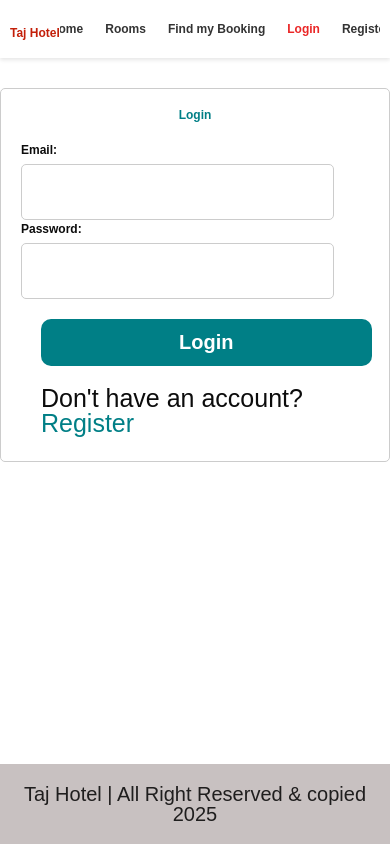
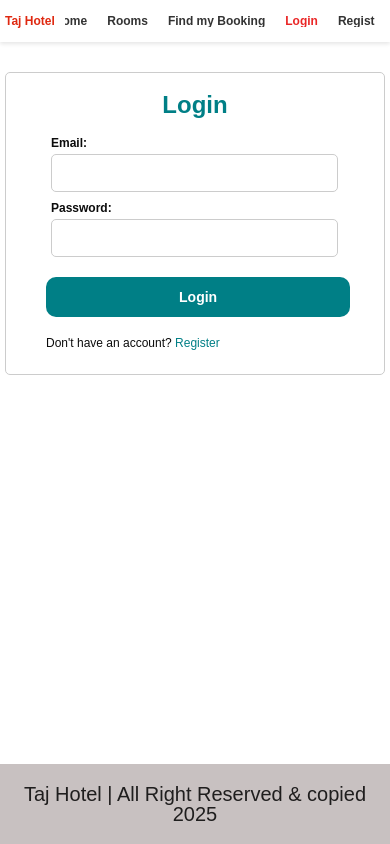
Before and after one commit to ranjankush/HMSFrontend, a React (Create React App) app: page /login in a window 390 px wide. Built offline with nearby package versions, Linux system fonts and the light colour scheme.

Commit message:
Responsive css updated

```diff
--- a/package.json
+++ b/package.json
@@ -3,6 +3,7 @@
   "version": "0.1.0",
   "private": true,
   "dependencies": {
+    "@tailwindcss/cli": "^4.0.8",
     "@testing-library/jest-dom": "^5.17.0",
     "@testing-library/react": "^13.4.0",
     "@testing-library/user-event": "^13.5.0",
@@ -40,6 +41,9 @@
     ]
   },
   "devDependencies": {
-    "@babel/plugin-proposal-private-property-in-object": "^7.21.11"
+    "@babel/plugin-proposal-private-property-in-object": "^7.21.11",
+    "autoprefixer": "^10.4.20",
+    "postcss": "^8.5.3",
+    "tailwindcss": "^4.0.8"
   }
 }
--- a/src/App.js
+++ b/src/App.js
@@ -1,6 +1,5 @@
+// Tailwind CSS Integrated with React Router
 
-
-// src/App.js
 import React from 'react';
 import { BrowserRouter, Routes, Route, Navigate } from 'react-router-dom';
 import Navbar from './component/common/Navbar';
@@ -20,6 +19,7 @@ import EditBookingPage from './component/admin/EditBookingPage';
 import ProfilePage from './component/profile/ProfilePage';
 import EditProfilePage from './component/profile/EditProfilePage';
 import { ProtectedRoute, AdminRoute } from './service/guard';
+import './index.css'; // Ensure Tailwind is imported
 
 function App() {
   return (
--- a/src/component/admin/ManageRoomPage.jsx
+++ b/src/component/admin/ManageRoomPage.jsx
@@ -66,7 +66,7 @@ const ManageRoomPage = () => {
       <h2>All Rooms</h2>
       <div className='all-room-filter-div' style={{ display: 'flex', justifyContent: 'space-between', alignItems: 'center' }}>
         <div className='filter-select-div'>
-          <label>Filter by Room Type:</label>
+          <label>Filter Rooms</label>
           <select value={selectedRoomType} onChange={handleRoomTypeChange}>
             <option value="">All</option>
             {roomTypes.map((type) => (
--- a/src/component/auth/LoginPage.jsx
+++ b/src/component/auth/LoginPage.jsx
@@ -57,7 +57,7 @@ function LoginPage() {
                         required
                     />
                 </div>
-                <button type="submit">Login</button>
+                <button className="button" type="submit">Login</button>
             </form>
 
             <p className="register-link">
--- a/src/component/auth/RegisterPage.jsx
+++ b/src/component/auth/RegisterPage.jsx
@@ -83,7 +83,7 @@ function RegisterPage() {
                     <label>Password:</label>
                     <input type="password" name="password" value={formData.password} onChange={handleInputChange} required />
                 </div>
-                <button type="submit">Register</button>
+                <button className='button' type="submit">Register</button>
             </form>
             <p className="register-link">
                 Already have an account? <a href="/login">Login</a>
--- a/src/component/booking_rooms/AllRoomsPage.jsx
+++ b/src/component/booking_rooms/AllRoomsPage.jsx
@@ -73,7 +73,7 @@ const AllRoomsPage = () => {
     <div className='all-rooms'>
       <h2>All Rooms</h2>
       <div className='all-room-filter-div'>
-        <label>Filter by Room Type:</label>
+        <label>Filter Rooms</label>
         <select value={selectedRoomType} onChange={handleRoomTypeChange}>
           <option value="">All</option>
           {roomTypes.map((type) => (
--- a/src/index.css
+++ b/src/index.css
@@ -1,8 +1,11 @@
+
+/* original css */
+
 *{
   margin: 0;
   font-family: Arial, sans-serif;
   color: #0c0c0c;
-
+  /* background-color: #000000; */
   justify-content: center;
   align-items: center;
 
@@ -40,7 +43,7 @@
   justify-content: space-between; /* Space between brand and links */
   align-items: center; /* Vertically align items */
   padding: 25px 100px 25px 100px;
-    background-color: rgb(242, 177, 177);
+  background-color: rgb(255, 250, 250);
   box-shadow: 0 2px 4px rgba(0, 0, 0, 0.1);
   font-family: Arial, sans-serif;
   font-size: 25px;
@@ -145,18 +148,22 @@
   display: block;
   font-weight: bold;
   margin-bottom: 5px;
+  margin-left: 25px;
+  margin-right: auto;
 }
 
 .form-group input {
-    width: 90%;
+  width: 85%;
   padding: 10px;
   border: 1px solid #ccc;
   border-radius: 5px;
   font-size: 30px;
+  margin-left: 25px;
+  margin-right: auto;
 }
 
 button[type="submit"] {
-    width: 95%;
+  width: 90%;
   padding: 12px;
   background-color: #007F86;
   color: #fff;
@@ -243,15 +250,12 @@
   position: relative;
   width: 100%;
   height: auto;
-    aspect-ratio:16/9;
-  }
-
-
-  .header-banner {
-    position: relative;
-    height:auto;
-    width: 100%;
-  }
+  aspect-ratio:18/9;
+  margin-right: auto;
+  margin-left: 30px;
+  border-radius: 5px;
+}
+
 
 .header-banner h1 {
   font-size:45px;
@@ -287,6 +291,7 @@
   margin-left: auto;
   margin-right: 10px;
 
+
 }
 
 
@@ -454,11 +459,12 @@
   margin: 20px;
   border: 1px solid #ddd;
   border-radius: 5px;
-    padding-left: 15px;
+  /* padding-left: 2px; */
   padding-right: 15px;
   display: flex;
   height: 20vh;
   margin-top: 30px;
+  border-radius: 10px;
 }
 
 .service-card img {
@@ -514,7 +520,7 @@
 
 .filter-select-div {
   width: 100%;
-    margin: 0px 0px 0px 4rem;
+  margin: 0px 0px 0px 10rem;
 }
 
 .add-room-button {
@@ -526,8 +532,17 @@
 .all-room-filter-div label {
   font-weight: 800;
   font-size: 30px;
-
-  }
+  margin-left: 8%;
+  margin-right: auto;
+
+}
+.all-room-filter-div .filter-select-div label{
+  font-weight: 800;
+  font-size: 30px;
+  margin-left: auto;
+  margin-right: auto;
+}
+
 
 .all-room-filter-div select {
   width: auto;
@@ -888,7 +903,10 @@
   margin-bottom: 5px;
   font-weight: bold;
 }
-
+.edit-room-container .form-group input{
+  margin-left:auto;
+  margin-right:20px;
+}
 .edit-room-form .form-group input,
 .edit-room-form .form-group textarea {
   width: calc(100% - 22px);
@@ -1064,8 +1082,8 @@
   width: 30vw;
   height:30vh;
   align-items: center;
-    margin-left: 10px;
-    margin-right: 10px;
+  margin-left:20%;
+  margin-right: auto;
 }
 
 .img-admin{
@@ -1364,7 +1382,7 @@
   /* General Styles */
   body {
     font-size: 12px; /* Base font size for mobile */
-      line-height: 1.5; /* Adequate line height for readability */
+    line-height: 1; /* Adequate line height for readability */
     overflow-x: hidden; /* Prevent horizontal overflow */
   }
 
@@ -1374,9 +1392,17 @@
     padding: 0;
   }
   .navbar-brand a {
-      color: #c31f09;
+    display: flex;
+    float: left;
+    color: #df2810;
     font-size: 12px;
     text-decoration: none;
+
+}
+.register-link {
+  margin-top: 20px;
+  font-size:12px;
+  margin-left: 20px;
 }
 
   img {
@@ -1388,10 +1414,22 @@
 
   /* Headings */
   h1, h2, h3, h4, h5, h6 {
-      font-size: 1em; /* Relative font size for headings */
+    font-size:1; /* Relative font size for headings */
     line-height: 1; /* Tighter line height for headings */
     margin-bottom: 10px; /* Space below headings */
     text-align: center; /* Center align headings */
+  }
+  .header-banner h3{
+    font-size: 14px;
+  }
+  .home-services h3 {
+    font-size: 14px;
+  }
+  .service-title {
+    font-size: 14px;
+  }
+  .service-description {
+    font-size: 12px;
   }
 
   /* Paragraphs and Text Elements */
@@ -1402,30 +1440,32 @@
 
   /* Navbar */
   .navbar {
-      padding: 10px; /* Reduced padding for smaller screens */
-      flex-direction: row; /* Keep navbar items in the same line */
+    /* margin-left: 3px; */
+    padding:5px; /* Reduced padding for smaller screens */
+    /* flex-direction: row; Keep navbar items in the same line */
     align-items: center; /* Vertically center items */
-      overflow-x: auto; /* Allow horizontal scrolling if items overflow */
+    /* overflow-x: auto; Allow horizontal scrolling if items overflow */
     white-space: nowrap; /* Prevent text wrapping */
   }
 
   .navbar-ul {
     display: flex;
+    float: right;
     flex-direction: row; /* Keep navbar items in the same line */
-      gap: 2px; /* Space between navbar items */
-      margin: 0;
+    /* margin-top: 20px; */
+    /* gap:px; */
     padding: 0;
     list-style: none; /* Remove bullet points */
   }
 
   .navbar-ul li {
-      margin-left: 0; /* Remove left margin */
+    margin-left: 0px; /* Remove left margin */
     font-size: 12px;
   }
 
   .navbar-ul li a {
     font-size: 12px; /* Slightly smaller font size for mobile */
-      padding: 5px 10px; /* Adequate padding for touch targets */
+    padding: px 10px; /* Adequate padding for touch targets */
     text-decoration: none; /* Remove underline */
     color: #333; /* Default text color */
   }
@@ -1433,16 +1473,157 @@
   /* Header Banner */
   .header-banner {
     position: relative;
-      width: 100%; /* Full width */
+    width: 99%; /* Full width */
     height: auto; /* Adjust height automatically */
     overflow: hidden; /* Prevent overflow */
-    }
-  input{
-    size: 12px;
+    margin-left:1px;
+    margin-right: auto;
+
+  }
+
+.form-group input{
+  font-size: 14px;
+}
+  .button{
+    font-size: 14px;
+    text-align: center;
+    margin-right:px;
+
+  }
+  .search-container {
+    display: flex;
+    flex-direction: column;
+    align-items: center;
+  }
+  .find-booking-page{
+    max-width: 80%;
+    background-color: rgba(250, 235, 215, 0.285);
+    border: 2px solid black;
+    border-radius: 10px;
+  }
+
+  .find-booking-page .search-container input {
+    margin: 10px 0;
+    padding: 10px;
+    width: 100%;
+    box-sizing: border-box;
+  }
+  .find-booking-page .booking-details .img-details{
+    width: 70vw;
+    margin-left: 28px;
+    margin-right: auto;
+    height: 20vh;
+  }
+  .find-booking-page .booking-details .acheive-booking{
+    width: 40vw;
+    margin-left: 50px;
+    margin-right: auto;
+  }
+
+  .auth-container.button{
+    padding: 10px;
+    margin-left: auto;
+    margin-right:100px;
+    size: 50px;
+    width: 100%;
+    padding: 5px 50px;
+  }
+  .auth-container .form-group{
+    margin-left: 0px;
+    margin-right:auto;
+    align-content: center;
+    margin-top: 10px;
+
+
+  }
+
+  .auth-container{
+    margin-left: 5px;
+    margin-right: 5px;
+    align-content: center;
+    align-items: center;
+    justify-content: center;
+
+  }
+  .bookings-section img{
+    width: 30vw;
+    height: 15vh;
+  }
+  .bookings-section .booking-item{
+    width: 35vw;
+    height: 35vh;
+  }
+  .room-list-item img{
+    width: 40vw;
+    height: 19vh;
+    margin-top: 10px;
+    margin-left: 100px;
+    margin-right: auto;
+    border-radius: 10px;
+  }
+  .room-results .room-list-item{
+    width: 100%;
+    height: 20vh;
+    margin: 20px auto;
+    border: 1px solid #ccc;
+    border-radius: 10px;
+    overflow: hidden;
+    display: flex;
+    background: #f9f9f9;
+  }
+  .book-now-div .book-now-button{
+    width: 40%;
+    padding: 10px;
+    font-size:12px;
+    margin-right:100px;
+    line-height: 1;
+    background-color: #007F86;
+    color: white;
+    border: none;
+  }
+  .all-rooms .all-room-filter-div{
+    margin-left: 60px;
+  }
+  .all-rooms .all-room-filter-div label{
     font-size: 12px;
-  }
-    .content{
-
+    margin-left: 20px;
+    margin-right: auto;
+  }
+  .all-rooms .all-room-filter-div select{
+    font-size: 12px;
+  }
+
+  .book-now-div .edit-room-button {
+    background-color: #007F86;
+    color: white;
+    border: none;
+    padding: 10px 20px;
+    border-radius: 5px;
+    cursor: pointer;
+    margin-right:100px;
+    font-size: 12px;
+    margin-left:auto;
+}
+.edit-room-container .form-group input{
+  margin-left:10px;
+  margin-right: auto;
+}
+.edit-room-container .form-group textarea{
+  margin-left:10px;
+  margin-right: auto;
+}
+.add-room-button {
+  float: right;
+  margin-right: 28%;
+  margin-top: 10px;
+  margin-left: auto;
+  font-weight: 600;
+  font-size: 14px;
+}
+.filter-select-div {
+  text-align: center;
+  margin-left: auto;
+  margin-right: 20px;
 }
   .header-banner h1 {
     font-size: 1em; /* Larger for main heading */
@@ -1457,13 +1638,27 @@
   }
 
   /* Search Field and Button */
-    .search-field {
+  .search-field  {
     width: 100%; /* Full width for search field */
     margin-bottom: 10px; /* Space below search field */
     box-sizing: border-box; /* Include padding in width calculation */
-    }
-
+    font-size: 14px;
+    margin-left: 5px;
+    margin-right: auto;
+  }
+  .search-field label {
+    display: block;
+    margin-bottom: 8px;
+    font-weight: bold;
+    font-size: 14px;
+    color: #333131;
+}
+.header-banner img{
+width:1px;
+height:1px ;
+}
   .home-search-button {
+    align-items: center;
     width: 100%; /* Full width for button */
     padding: 12px; /* Adequate padding */
     font-size: 1em; /* Consistent font size */
@@ -1473,6 +1668,7 @@
     border: none; /* Remove border */
     border-radius: 5px; /* Rounded corners */
     cursor: pointer; /* Pointer cursor on hover */
+    margin-left: auto;
   }
 
   /* Room List Items */
@@ -1494,11 +1690,8 @@
 
   /* Filters and Search Container */
   .all-room-filter-div {
-      margin: 0; /* Remove margin */
-    }
-
-    .search-container {
-      display: block; /* Stack search elements vertically */
+    margin-right:50px; /* Remove margin */
+    margin-left: auto;
   }
 
   /* Service Section */
@@ -1507,5 +1700,16 @@
     display: flex;
     flex-direction: column; /* Stack services vertically */
     gap: 10px; /* Space between items */
-    }
-  }
+    background: #000000e5;
+  }
+  .service-card img{
+    margin-right: 10px;
+    width: 35vw;
+    height: 15vh;
+    padding-left:px;
+
+  }
+  .service-card{
+    background: #f9f9f9;
+  }
+}
```
Also changed, not shown: 1 other file (tests, documents, lock files or other folders). Lines whose indentation alone changed are shown as unchanged.
